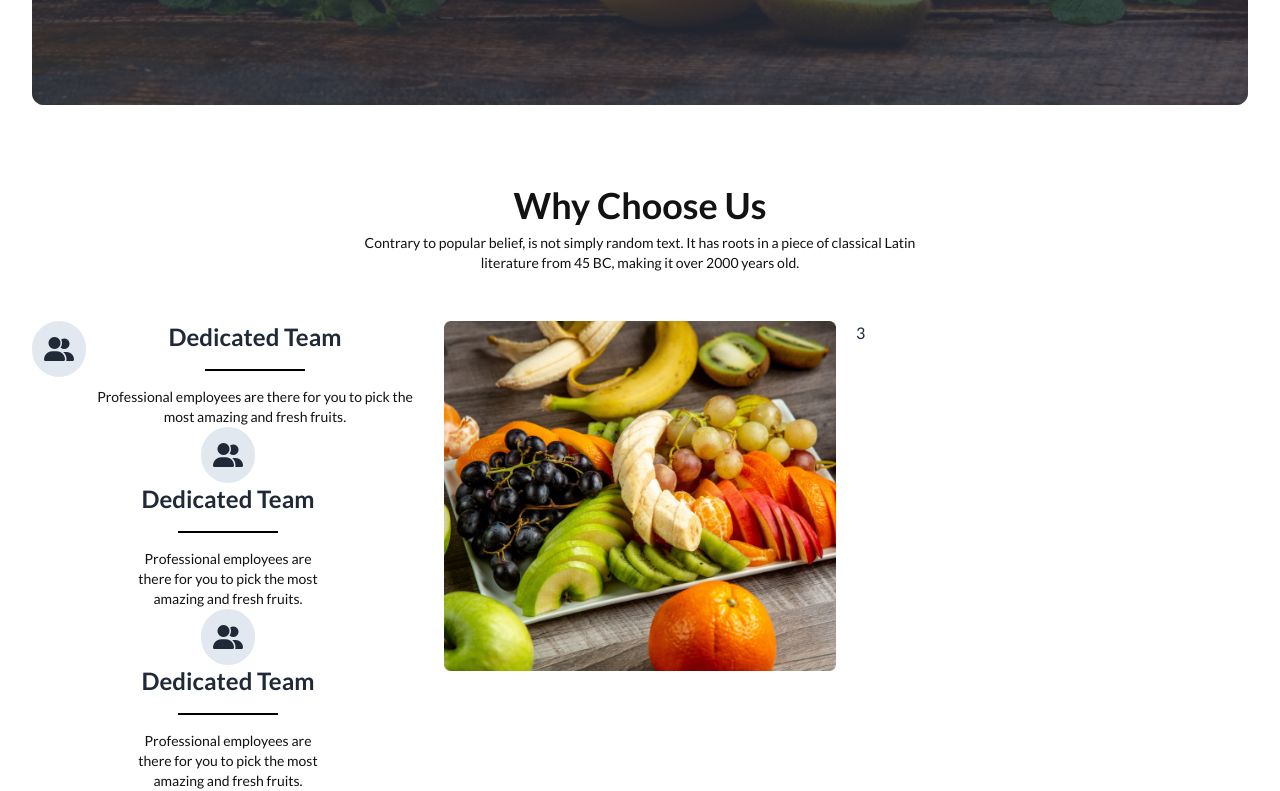
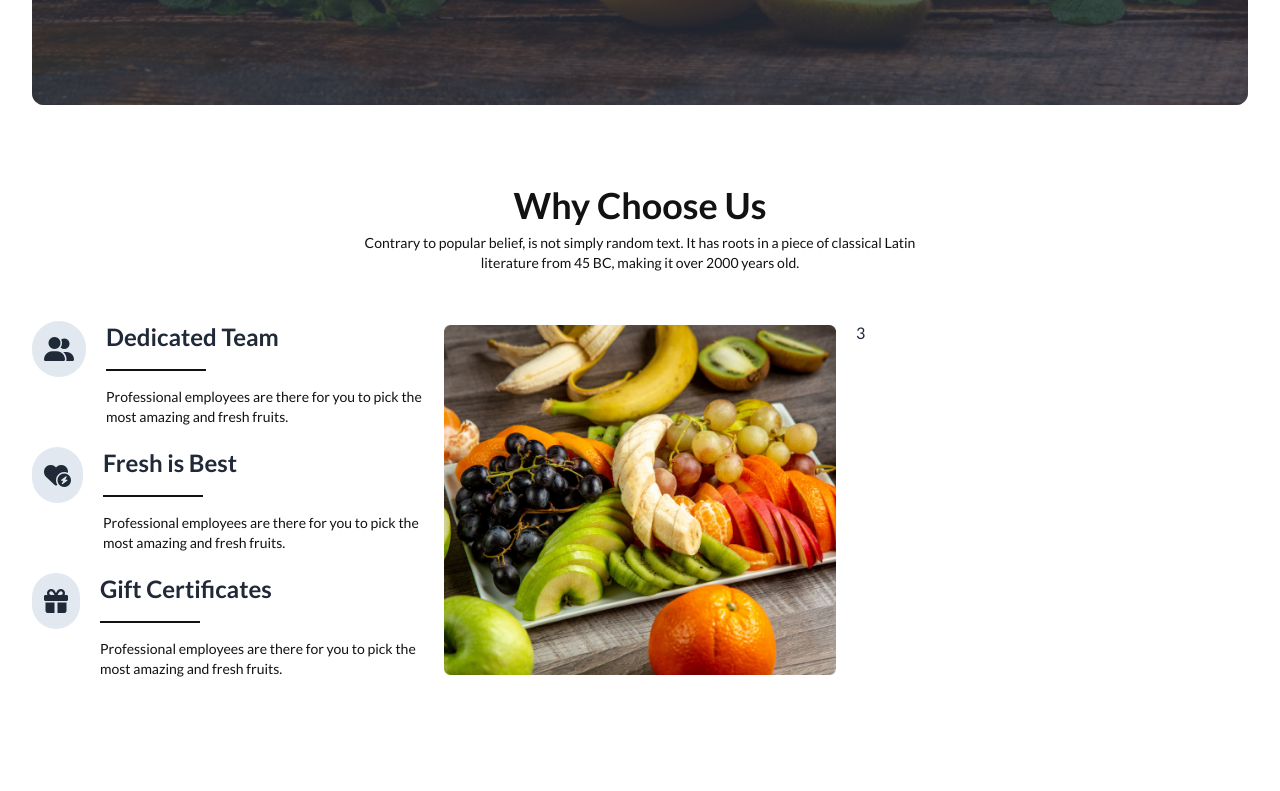
Before and after one commit to Masum-Reza2/The-ultimate-fruit-shop, a plain HTML site: page index.html in a window 1280 px wide. Shown: the part 2407-3198 px from the top of the page. After the commit the page ends 3086 px from the top, so only its background shows below. Drawn offline with nearby package versions, Linux system fonts and the light colour scheme.

Commit message:
choose section 1 more stem completed

```diff
--- a/index.html
+++ b/index.html
@@ -577,49 +577,51 @@
 
             <div class="grid grid-cols-1 lg:grid-cols-3 mt-10 gap-5">
 
-                <div class="order-2 lg:order-1 space-y-10 lg:space-y-0">
+                <div class="order-2 lg:order-1 space-y-10 lg:space-y-5">
 
                     <!-- choose 01 -->
-                    <div class="flex flex-col lg:flex-row items-center lg:items-start justify-center">
+                    <div class="flex flex-col  items-center justify-center lg:flex-row lg:items-start lg:gap-5">
                         <div class="bg-slate-200 rounded-full text-2xl p-3 ">
                             <i class="fa-solid fa-user-group"></i>
                         </div>
-                        <div class="flex flex-col items-center justify-center">
+                        <div class="flex flex-col items-center lg:items-start justify-center">
                             <h1 class="text-2xl font-extrabold">Dedicated Team</h1>
-                            <div class="border w-[100px] mt-4 border-black"></div>
-                            <p class="text-center text-[#121212] mt-4 text-sm px-24 lg:px-0">Professional employees are there
-                                for you to pick the most amazing and fresh fruits.</p>
+                            <div class="border w-[100px] mt-4 border-[#121212]"></div>
+                            <p class="text-center lg:text-start text-[#121212] mt-4 text-sm px-24 lg:px-0">Professional employees are there
+                            for you to pick the most amazing and fresh fruits.</p>
                         </div>
                     </div>
+
                     <!-- choose 02 -->
-                    <div class="flex flex-col items-center justify-center">
+                    <div class="flex flex-col  items-center justify-center lg:flex-row lg:items-start lg:gap-5">
                         <div class="bg-slate-200 rounded-full text-2xl p-3 ">
-                            <i class="fa-solid fa-user-group"></i>
+                            <i class="fa-solid fa-heart-circle-bolt"></i>
                         </div>
-                        <div class="flex flex-col items-center justify-center">
-                            <h1 class="text-2xl font-extrabold">Dedicated Team</h1>
-                            <div class="border w-[100px] mt-4 border-black"></div>
-                            <p class="text-center text-[#121212] mt-4 text-sm px-24">Professional employees are there
-                                for you to pick the most amazing and fresh fruits.</p>
+                        <div class="flex flex-col items-center lg:items-start justify-center">
+                            <h1 class="text-2xl font-extrabold">Fresh is Best</h1>
+                            <div class="border w-[100px] mt-4 border-[#121212]"></div>
+                            <p class="text-center lg:text-start text-[#121212] mt-4 text-sm px-24 lg:px-0">Professional employees are there
+                            for you to pick the most amazing and fresh fruits.</p>
                         </div>
                     </div>
 
                     <!-- choose 03 -->
-                    <div class="flex flex-col items-center justify-center">
+                    <div class="flex flex-col  items-center justify-center lg:flex-row lg:items-start lg:gap-5">
                         <div class="bg-slate-200 rounded-full text-2xl p-3 ">
-                            <i class="fa-solid fa-user-group"></i>
+                            <i class="fa-solid fa-gift"></i>
                         </div>
-                        <div class="flex flex-col items-center justify-center">
-                            <h1 class="text-2xl font-extrabold">Dedicated Team</h1>
-                            <div class="border w-[100px] mt-4 border-black"></div>
-                            <p class="text-center text-[#121212] mt-4 text-sm px-24">Professional employees are there
-                                for you to pick the most amazing and fresh fruits.</p>
+                        <div class="flex flex-col items-center lg:items-start justify-center">
+                            <h1 class="text-2xl font-extrabold">Gift Certificates</h1>
+                            <div class="border w-[100px] mt-4 border-[#121212]"></div>
+                            <p class="text-center lg:text-start text-[#121212] mt-4 text-sm px-24 lg:px-0">Professional employees are there
+                            for you to pick the most amazing and fresh fruits.</p>
                         </div>
                     </div>
 
+
                 </div>
 
-                <div class="order-1 lg:order-2">
+                <div class="order-1 lg:order-2 flex items-center justify-center">
                     <img src="./images/whychoose1.png" alt="">
                 </div>
 
```
